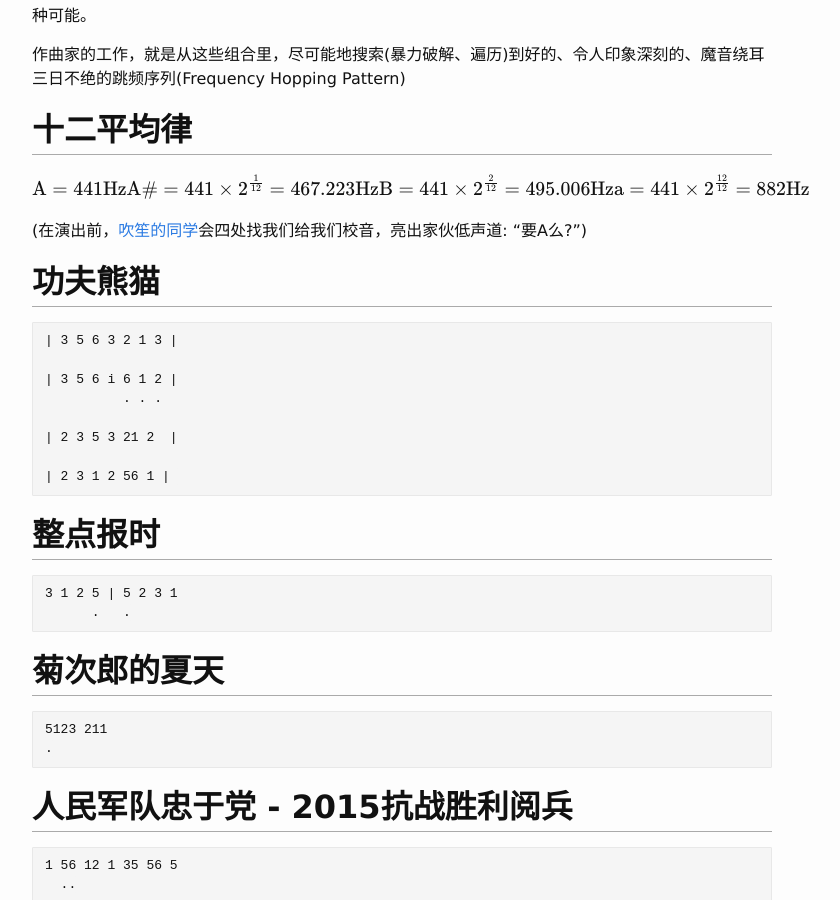
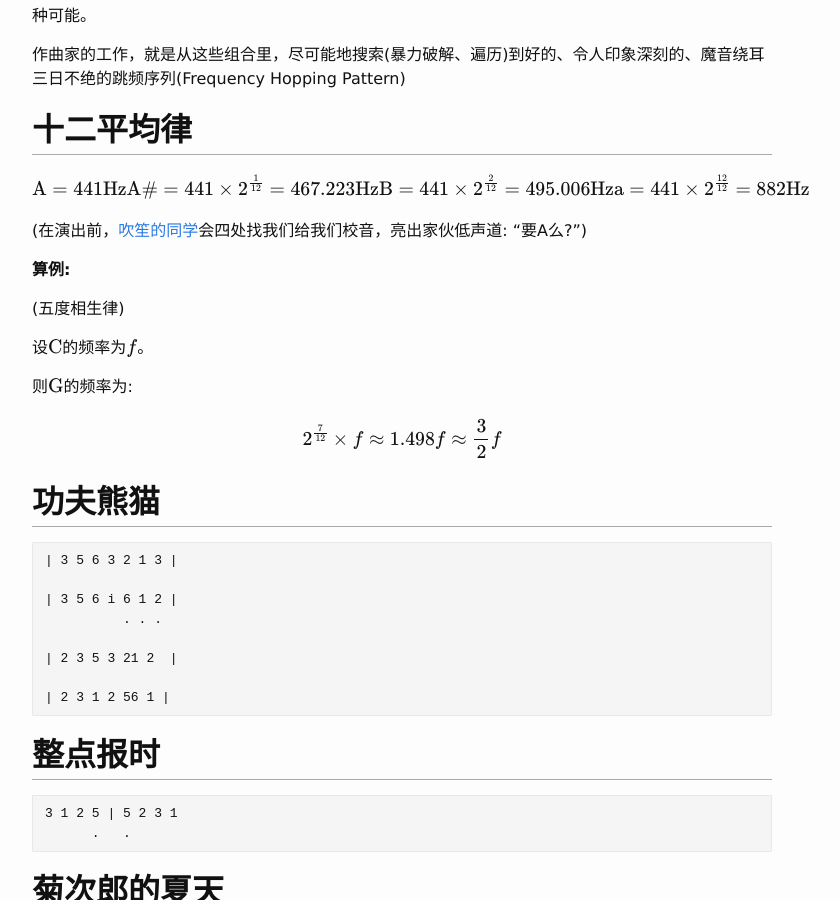
Before and after one commit to scateu/scateu.github.io, a Jekyll site: the page built from _posts/2017-03-01-notes-on-automated-composition.md, in a window 1280 px wide and 900 px high, scrolled down 366 px. Shown: the whole window, without its empty margins (238-1078 px from the left). Built offline with Jekyll 4.4.1, drawn with Linux system fonts in a browser that asks for light colours; nearby versions of some CDN libraries; formulas are drawn with MathJax 3; comment, search, counter and statistics services are not loaded.

Commit message:
Wed Mar  1 17:19:44 HKT 2017

```diff
--- a/_posts/2017-03-01-notes-on-automated-composition.md
+++ b/_posts/2017-03-01-notes-on-automated-composition.md
@@ -28,6 +28,18 @@ $$
 $$
 
 (在演出前，[吹笙的同学](https://sites.google.com/site/mydtsinghua/dui-wei-jie-shao/xue-yuan-ban)会四处找我们给我们校音，亮出家伙低声道: "要A么?")
+
+**算例:**
+
+(五度相生律)
+
+设$\mathrm{C}$的频率为$f$。
+
+则$\mathrm{G}$的频率为:
+
+$$
+2^{\frac{7}{12}} \times f \approx 1.498 f \approx \frac{3}{2} f
+$$
 
 ## 功夫熊猫
 
```
